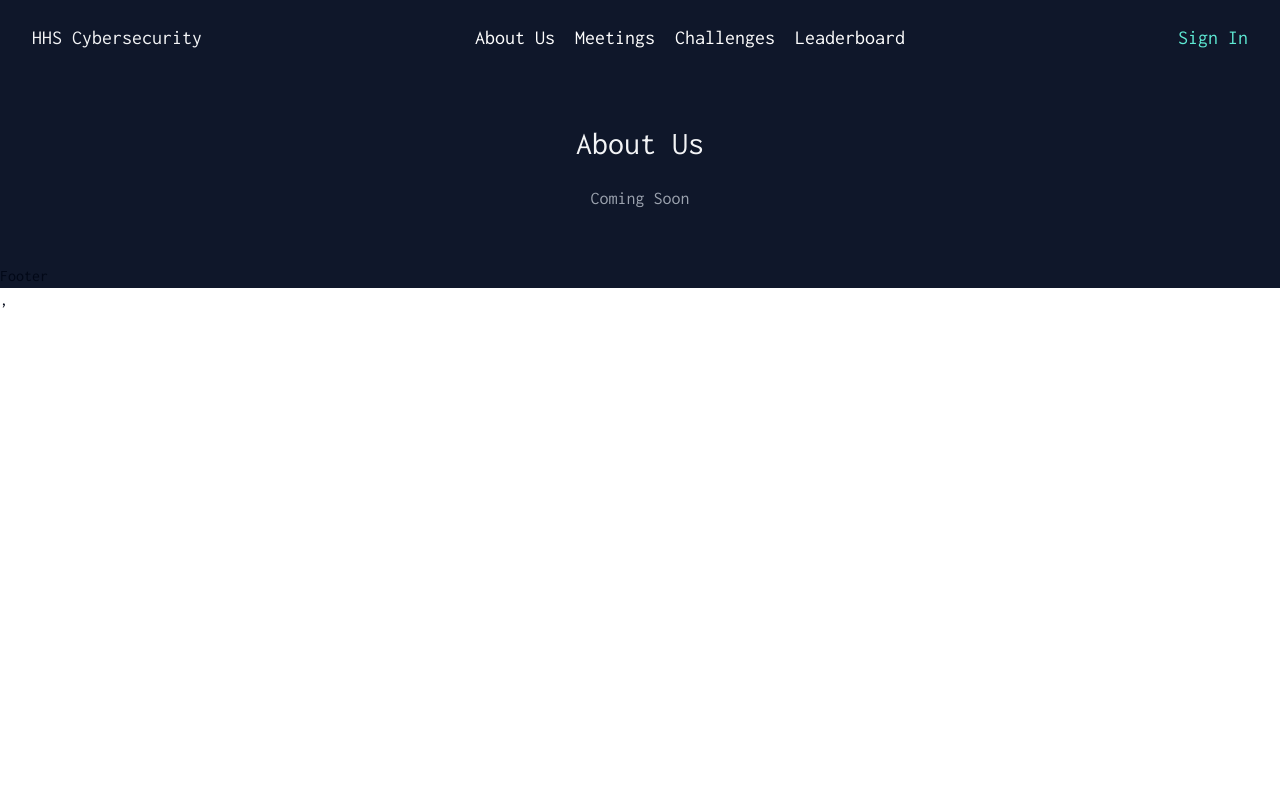
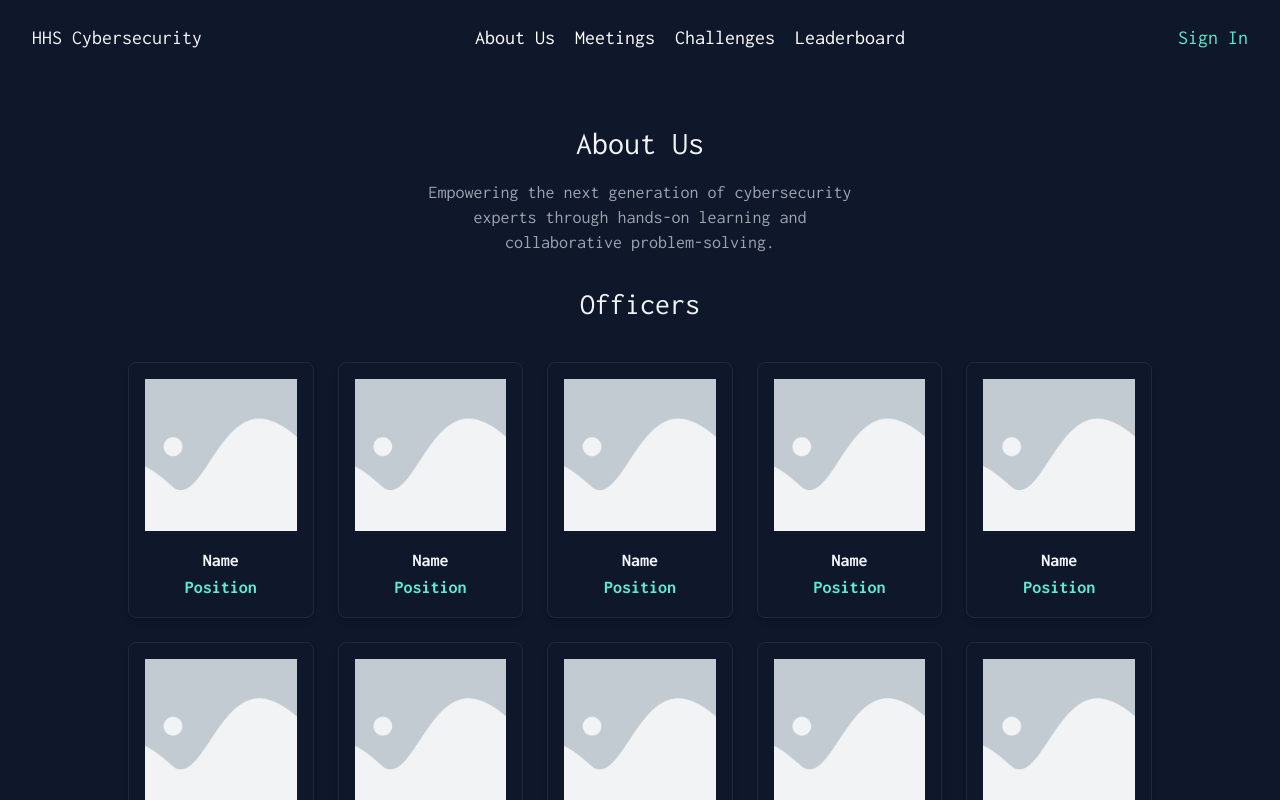
Before and after one commit to hhscybersec/hhscybersec.github.io, a React (Vite) app: page /about in a window 1280 px wide. Shown: the top 800 px of the page. Built offline with nearby package versions, Linux system fonts and the light colour scheme; no server answers; a web font is replaced by a local one.

Commit message:
about officer component

```diff
--- a/src/components/About.tsx
+++ b/src/components/About.tsx
@@ -1,9 +1,26 @@
+import Officer from './Officer'
+
 const About = () => {
 	return (
 		<div>
 			<div className="text-center leading-loose py-8">
 				<h1>About Us</h1>
-				<p className="text-gray-400">Coming Soon</p>
+				<p className="text-gray-400 leading-snug w-3/4 md:w-1/2 lg:w-1/3 m-auto">Empowering the next generation of cybersecurity experts through hands-on learning and collaborative problem-solving.</p>
+			</div>
+			<div className="w-fit m-auto">
+				<h2 className='text-center pb-6'>Officers</h2>
+				<div className='pb-8 w-4/5 sm:w-3/4 md:w-2/3 lg:w-3/4 xl:w-4/5 m-auto grid sm:grid-cols-2 md:grid-cols-3 lg:grid-cols-4 xl:grid-cols-5 gap-6'>
+					<Officer name="Name" position="Position" picture="/officers/placeholder.webp"/>
+					<Officer name="Name" position="Position" picture="/officers/placeholder.webp"/>
+					<Officer name="Name" position="Position" picture="/officers/placeholder.webp"/>
+					<Officer name="Name" position="Position" picture="/officers/placeholder.webp"/>
+					<Officer name="Name" position="Position" picture="/officers/placeholder.webp"/>
+					<Officer name="Name" position="Position" picture="/officers/placeholder.webp"/>
+					<Officer name="Name" position="Position" picture="/officers/placeholder.webp"/>
+					<Officer name="Name" position="Position" picture="/officers/placeholder.webp"/>
+					<Officer name="Name" position="Position" picture="/officers/placeholder.webp"/>
+					<Officer name="Name" position="Position" picture="/officers/placeholder.webp"/>
+				</div>
 			</div>
 		</div>
 	)
--- a/src/components/Navbar.tsx
+++ b/src/components/Navbar.tsx
@@ -16,7 +16,7 @@ const Navbar = () => {
 	};
 
 	return (
-		<nav className="px-8 py-6 flex flex-row justify-between items-center">
+		<nav className="px-8 py-6 flex flex-row justify-between items-center w-full">
 			<Link to={'/'}><h4>HHS Cybersecurity</h4></Link>
 			<div className="md:hidden">
 				<HamburgerMenu
--- /dev/null
+++ b/src/components/Officer.tsx
@@ -0,0 +1,19 @@
+interface OfficerProps {
+	name: string;
+	position: string;
+	picture: string;
+}
+
+const Officer: React.FC<OfficerProps> = ({ name, position, picture }) => {
+	return (
+		<div className="max-w-sm mx-auto border border-gray-800 shadow-md rounded-lg overflow-hidden duration-300 hover:bg-slate-800 bg-[linear-gradient(45deg,transparent_25%,rgba(68,68,68,.2)_50%,transparent_75%,transparent_100%)] bg-[length:250%_250%,100%_100%] bg-[position:-100%_0,0_0] bg-no-repeat transition-[background-position_0s_ease] hover:bg-[position:200%_0,0_0] hover:duration-[2500ms]">
+			<img className="w-full p-4 aspect-square object-cover rounded-lg" src={picture} alt={`${name}'s picture`} />
+			<div className="text-center leading-normal">
+				<p className="font-bold p-0 m-0">{name}</p>
+				<p className="font-bold text-teal-300 p-0">{position}</p>
+			</div>
+		</div>
+	);
+};
+
+export default Officer;
--- /dev/null
+++ b/src/firebaseSetup.ts
@@ -0,0 +1,12 @@
+import { firestore, doc, setDoc, collection } from './firebaseConfig';
+
+const createMockChallenge = async () => {
+  const challengeRef = doc(collection(firestore, 'challenges'), 'mock_challenge');
+  await setDoc(challengeRef, {
+    title: 'Mock CTF Challenge',
+    description: 'Solve this challenge to get the flag.',
+    flag: 'hhs{MOCK_FLAG}',
+  });
+};
+
+createMockChallenge().then(() => console.log('Mock challenge created')).catch(error => console.error('Error creating mock challenge:', error));
--- /dev/null
+++ b/src/types.ts
@@ -0,0 +1,6 @@
+export interface Challenge {
+	id: string;
+	title: string;
+	description: string;
+	flag: string;
+}
```
Also changed, not shown: public/officers/placeholder.webp (added).
